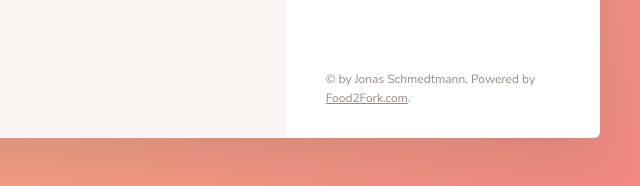
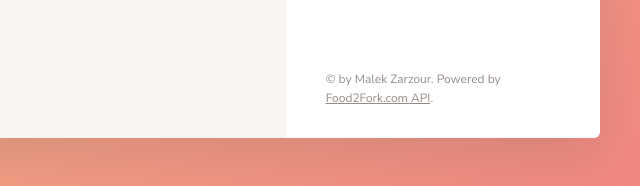
Before and after one commit to Malekz/Forkify, a website built with webpack: page dist/index.html in a window 1280 px wide. Shown: the part 1013-1199 px from the top of the page, 640-1280 px from the left. Built offline with nearby package versions, Linux system fonts and the light colour scheme.

Commit message:
update the index.html footer

```diff
--- a/dist/index.html
+++ b/dist/index.html
@@ -429,8 +429,8 @@
             </ul>
 
             <div class="copyright">
-                &copy; by Jonas Schmedtmann. Powered by
-                <a href="http://food2fork.com" target="_blank" class="link">Food2Fork.com</a>.
+                &copy; by Malek Zarzour. Powered by
+                <a href="http://food2fork.com" target="_blank" class="link">Food2Fork.com API</a>.
             </div>
 
         </div>
```
